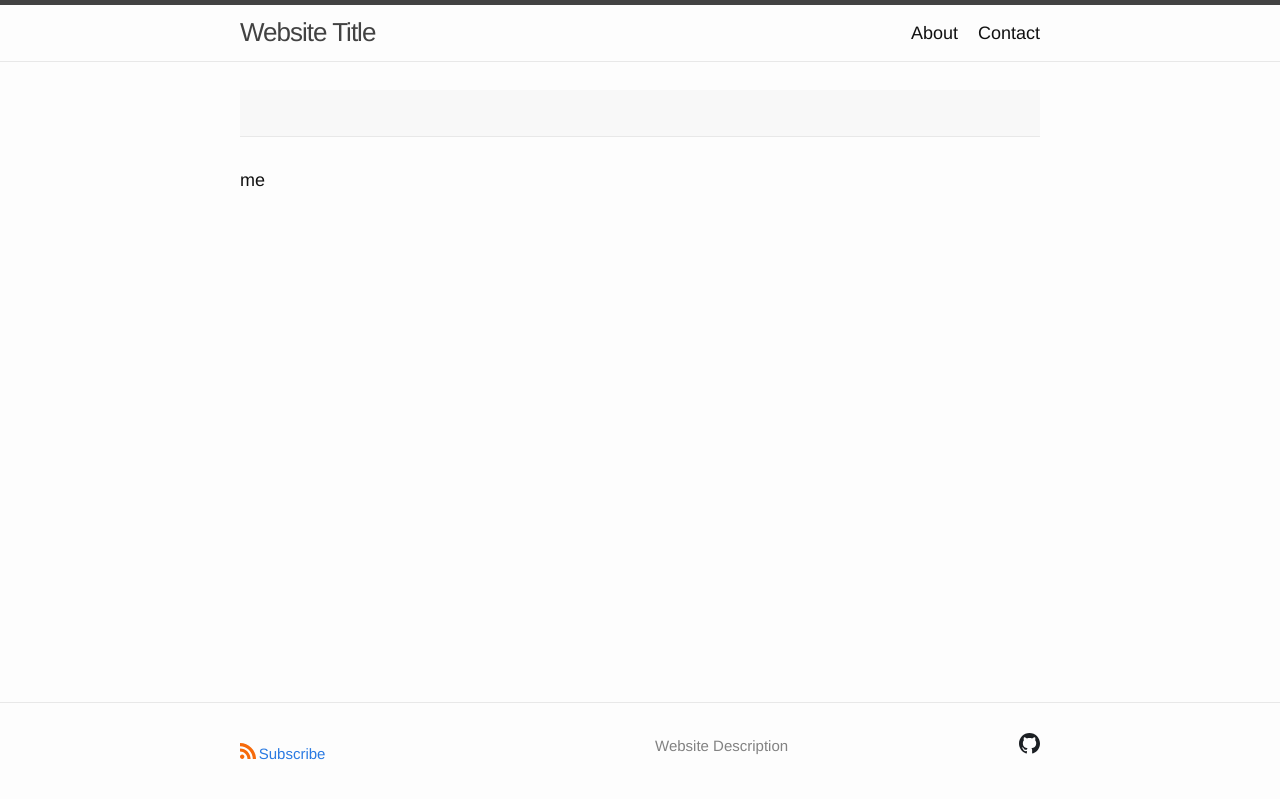
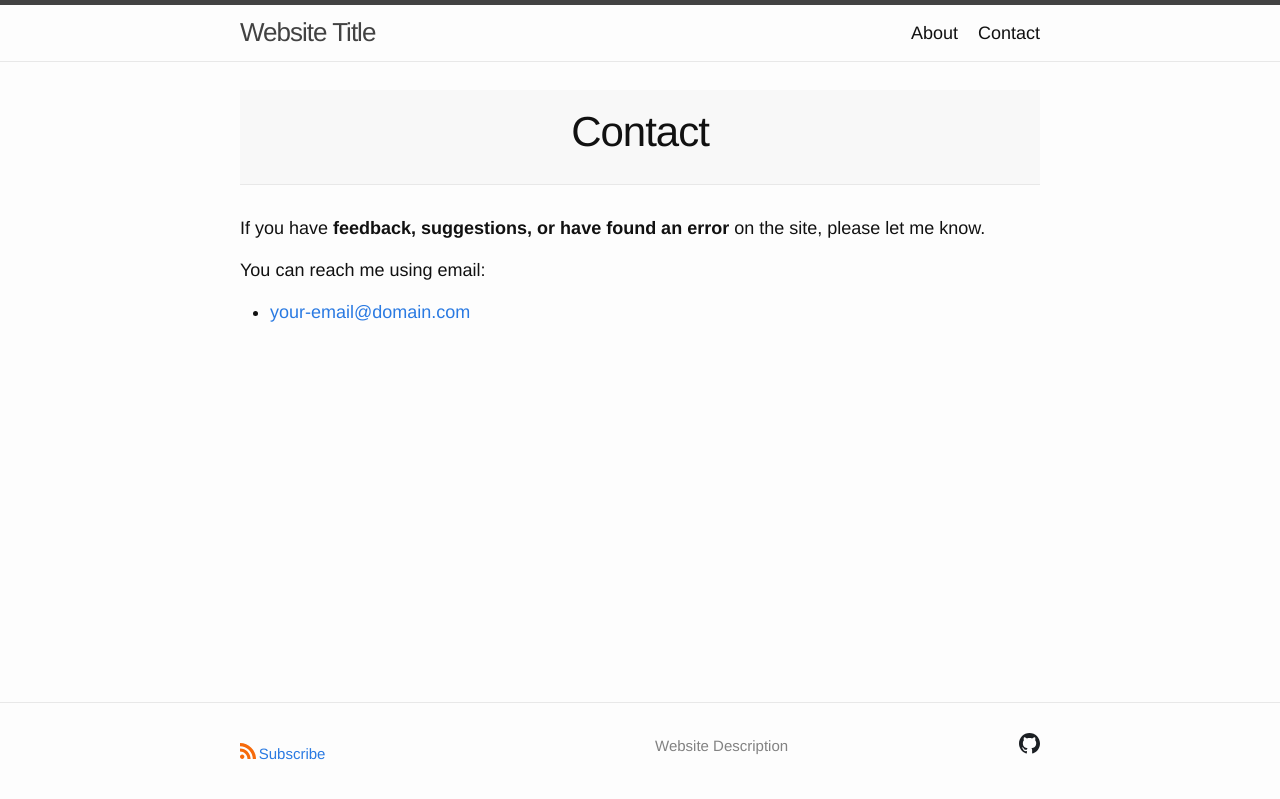
Before and after one commit to tomDodrill/On-the-road-again, a Jekyll site: the page built from contactme.md, in a window 1280 px wide. Shown: the top 799 px of the page. Built offline with Jekyll 4.4.1, drawn with Linux system fonts in a browser that asks for light colours; our own code applies the rules of GitHub Pages for plain Markdown files; a script that is not in the unit is left out.

Commit message:
Update contactme.md

```diff
--- a/contactme.md
+++ b/contactme.md
@@ -1 +1,9 @@
-me
+---
+layout: page
+title: Contact
+---
+
+If you have **feedback, suggestions, or have found an error** on the site, please let me know.
+
+You can reach me using email:
+{{ site.author.tom | escape }} - [{{ site.author.email }}](mailto:{{ site.author.email }})
```
